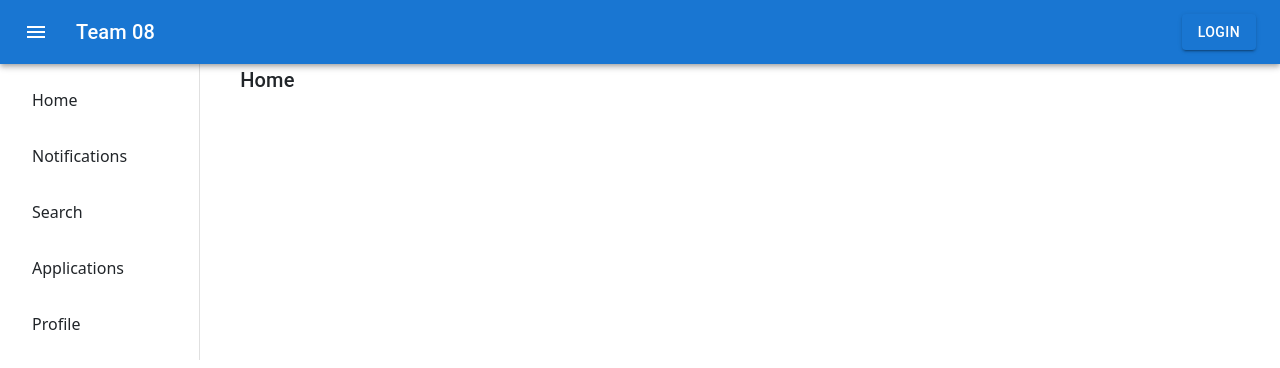
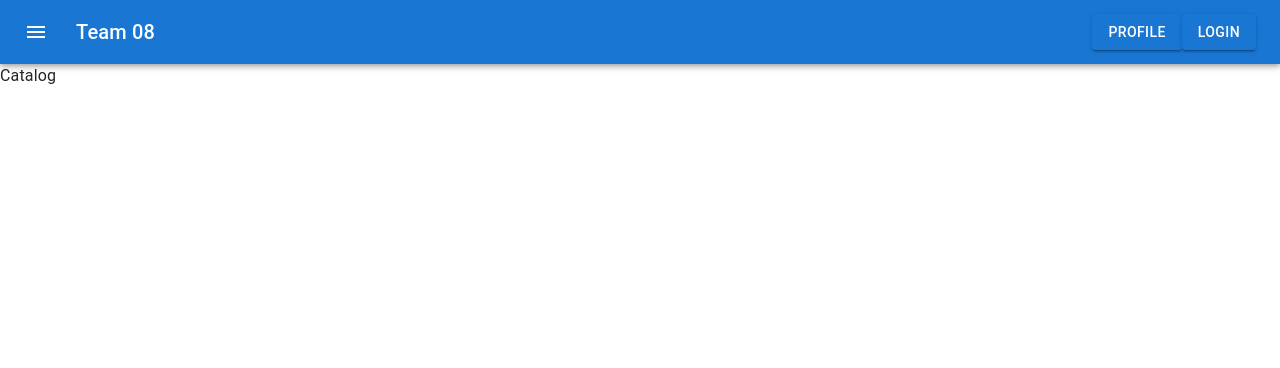
Before and after one commit to Harrison-Holt/The-Good-Driver-Program, a React (Vite) app in the folder frontend/: page / in a window 1280 px wide. Shown: the top 368 px of the page. Built offline with nearby package versions, Linux system fonts and the light colour scheme.

Commit message:
Updated Homepage

```diff
--- a/frontend/src/components/DashboardInfo/index.tsx
+++ /dev/null
@@ -1,49 +0,0 @@
-import SearchBar from '../../components/SearchBar';
-import { Box, Typography } from '@mui/material';
-
-interface Props {
-    currentDisplay: string;
-}
-
-const DashboardInfo: React.FC<Props> = ({ currentDisplay }) => {
-    var dashJsx = (
-        <>
-            <Typography variant='h6'>Home</Typography>
-        </>
-    );
-
-    if (currentDisplay === "search") {
-        dashJsx = (
-            <>
-                <Typography variant='h6'>Search</Typography>
-                <SearchBar/>
-            </>
-        );
-    } else if (currentDisplay === "home") {
-        dashJsx = (
-            <>
-                <Typography variant='h6'>Home</Typography>
-            </>
-        );
-    } else if (currentDisplay === "notifications") {
-        dashJsx = (
-            <>
-                <Typography variant='h6'>Notifications</Typography>
-            </>
-        );
-    } else if (currentDisplay === "applications") {
-        dashJsx = (
-            <>
-                <Typography variant='h6'>Applications</Typography>
-            </>
-        );
-    }
-
-    return (
-        <Box sx={{width: '80%'}}>
-            {dashJsx}
-        </Box>
-    )
-}
-
-export default DashboardInfo;
--- a/frontend/src/components/Navibar/index.tsx
+++ b/frontend/src/components/Navibar/index.tsx
@@ -1,4 +1,4 @@
-import { AppBar, Typography, Toolbar, Box } from "@mui/material"
+import { AppBar, Typography, Toolbar, Box, Button } from "@mui/material"
 import Sidebar from "../Sidebar";
 import LoginButton from "../LoginButton";
 
@@ -15,6 +15,9 @@ const Navibar: React.FC = () => {
                         sx={{flexGrow: 1}}>
                         Team 08
                     </Typography>
+                    <Button variant="contained">
+                        Profile
+                    </Button>
                     <LoginButton />
                 </Toolbar>
             </AppBar>
--- a/frontend/src/pages/Home/index.tsx
+++ b/frontend/src/pages/Home/index.tsx
@@ -1,53 +1,14 @@
 
-import { Stack, Box, Divider, List, ListItem, ListItemButton } from '@mui/material';
+import { Box, Typography } from '@mui/material';
 import Navibar from '../../components/Navibar';
-import React, { useState } from 'react';
-import DashboardInfo from '../../components/DashboardInfo';
 
 const Home: React.FC = () => {
-  const [selectedDisplay, setselectedDisplay] = useState("home");
-
-  const dashboardList = (
-    <Box>
-      <List>
-        <ListItem>
-          <ListItemButton onClick={() => {setselectedDisplay("home")}}>
-            Home
-          </ListItemButton>
-        </ListItem>
-        <ListItem>
-          <ListItemButton onClick={() => {setselectedDisplay("notifications")}}>
-            Notifications
-          </ListItemButton>
-        </ListItem>
-        <ListItem>
-          <ListItemButton onClick={() => {setselectedDisplay("search")}}>
-            Search
-          </ListItemButton>
-        </ListItem>
-        <ListItem>
-          <ListItemButton onClick={() => {setselectedDisplay("applications")}}>
-            Applications
-          </ListItemButton>
-        </ListItem>
-        <ListItem>
-          <ListItemButton onClick={() => {setselectedDisplay("applications")}}>
-            Profile
-          </ListItemButton>
-        </ListItem>
-      </List>
-    </Box>
-  )
 
   return (
     <>
       <Box>
         <Navibar />
-        <Stack direction={"row"} spacing={5}>
-          {dashboardList}
-          <Divider orientation='vertical' variant='middle' flexItem/>
-          <DashboardInfo currentDisplay={selectedDisplay}/>
-        </Stack>
+        <Typography>Catalog</Typography>
       </Box>
     </>
   );
--- a/frontend/src/store/userSlice.ts
+++ b/frontend/src/store/userSlice.ts
@@ -37,5 +37,6 @@ export const {login, logout } = userSlice.actions
 
 // Other code such as selectors can use the imported `RootState` type
 export const selectLogin = (state: RootState) => state.currentUser.loggedIn
+export const selectUserType = (state: RootState) => state.currentUser.userType
 
 export default userSlice.reducer
```
